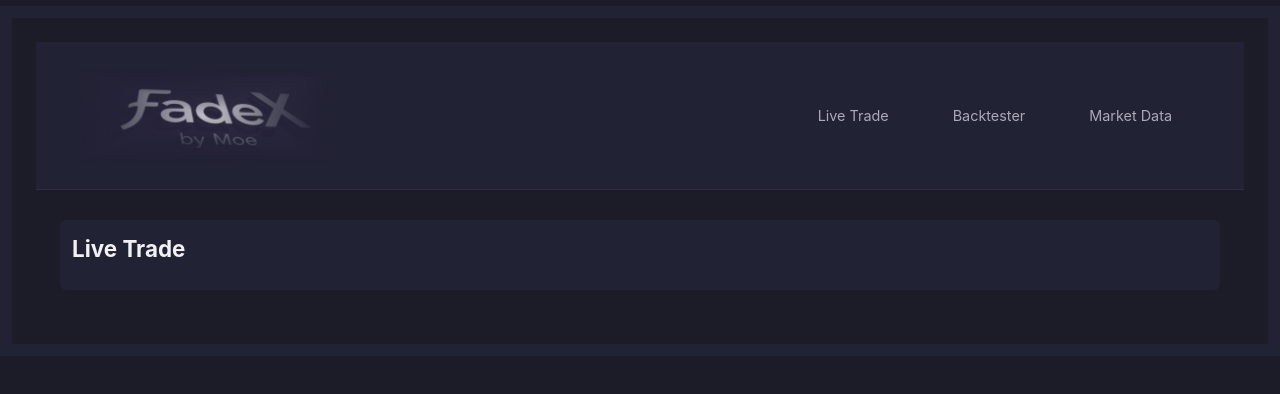
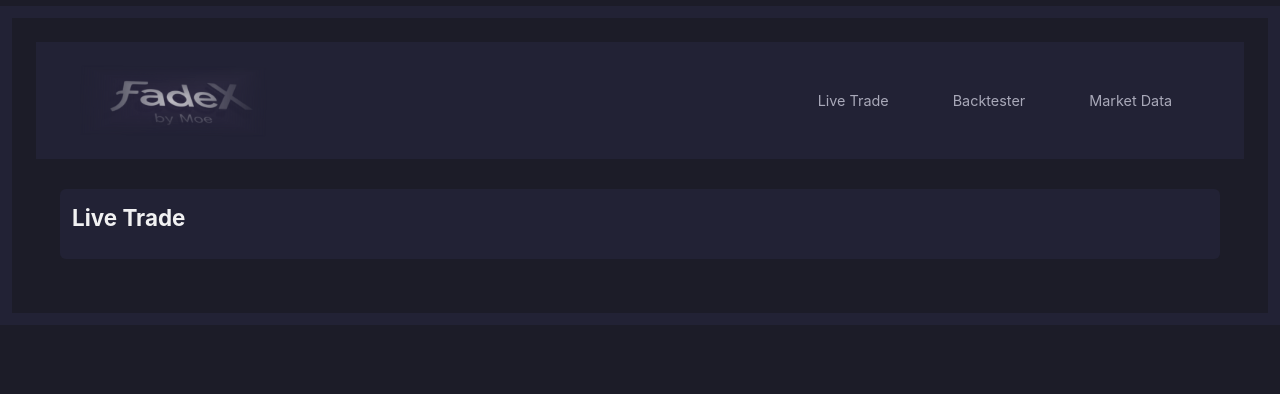
Before and after one commit to AxiomLC/Fadex25, a React (Create React App) app in the folder fadex25-ui/: page / in a window 1280 px wide. Shown: the top 394 px of the page. Built offline with nearby package versions, Linux system fonts and the light colour scheme.

Commit message:
Last good update css- MarketData pulled not organized

```diff
--- a/fadex25-ui/src/components/Navigation.module.css
+++ b/fadex25-ui/src/components/Navigation.module.css
@@ -2,7 +2,7 @@
 .navBar {
     background-color: var(--bg-secondary);
     padding: 0.1rem 2rem;
-    border-bottom: 1px solid var(--border-color);
+    border-bottom: 0px solid var(--border-color);
   }
 
   .navContent {
@@ -14,7 +14,7 @@
   }
 
   .logo {
-    height: 120px;
+    height: 90px;
     width: auto;
   }
 
--- a/fadex25-ui/src/index.css
+++ b/fadex25-ui/src/index.css
@@ -6,7 +6,7 @@
     --text-secondary: #A9A9B9; /* Subtle text for secondary info */
     --accent-primary: #39D0D8; /* Cyan accent for buttons, links */
     --accent-gradient: linear-gradient(45deg, #7748FC, #39D0D8); /* Gradient for highlights */
-  --border-color: #2D2D45; /* Dark border for contrast (unused in this update) */
+    --border-color: #4a0048; /* Dark border (unused here, but defined for consistency) */
     --danger: #FF5C5C; /* Red for errors/danger */
     --success: #45C581; /* Green for success */
     --warning: #FFB946; /* Yellow for warnings */
@@ -20,10 +20,12 @@
 
   body {
     font-family: 'Inter', -apple-system, sans-serif;
-  background-color: var(--bg-primary); /* Dark background for body */
+    background-color: var(--bg-primary); /* Explicit dark background for body */
     color: var(--text-primary); /* Light text for readability */
     font-size: 1rem; /* Uniform general text font size */
     line-height: 1.5;
+    margin: 0; /* Explicitly remove default browser margin */
+    padding: 0; /* Explicitly remove default browser padding */
   }
 
   .container {
@@ -33,11 +35,11 @@ body {
     background-color: var(--bg-primary); /* Ensure dark background */
   }
 
-/* Navigation (50% less thickness and padding, top padding halved, no borders) */
+  /* Navigation (no colored padding/margin, dark theme) */
   .nav-bar {
     background-color: var(--bg-secondary); /* Dark secondary background */
     padding: 0.0125rem 0.5rem; /* Reduced for thinner bar */
-  /* Removed border-bottom: 1px solid var(--border-color); to eliminate line */
+    /* No border-bottom to avoid lines */
   }
 
   .nav-content {
@@ -51,10 +53,10 @@ body {
   }
 
   .logo {
-  height: 25px; /* Reduced by a third from 60px, ensuring smaller size */
+    height: 40px; /* Reduced by a third from 60px */
     width: auto;
-  padding: 0; /* Removed padding to minimize space */
-  margin: 0; /* Removed margin to minimize space */
+    padding: 0; /* No padding to minimize space */
+    margin: 0; /* No margin to minimize space */
   }
 
   .nav-links {
@@ -82,15 +84,15 @@ body {
     background-color: rgba(255, 255, 255, 0.2); /* Subtle highlight on dark */
   }
 
-/* General content divs/blocks (25% less padding/margin, no borders) */
+  /* General content divs/blocks (no colored padding/margin, dark theme) */
   div, section {
     padding: 0.75rem; /* Reduced from 1rem or 1.5rem (25% less) */
     margin: 0.375rem 0; /* Reduced from 0.5rem or 0.75rem (25% less) */
     background-color: var(--bg-secondary); /* Dark secondary background for blocks */
-  /* Removed border: 1px solid var(--border-color); to eliminate lines */
+    /* Removed border to eliminate lines */
   }
 
-/* Headings (h1 for sections, h2 for subheadings/column titles, dark theme) */
+  /* Headings (dark theme) */
   h1 {
     font-size: 1.4rem; /* Section headings */
     margin-bottom: 0.75rem;
@@ -112,7 +114,7 @@ p, li, span, input, select, button {
     text-transform: none; /* Prevent unintended capitalization */
   }
 
-/* Buttons (Start/Stop/Pause/Status) as styled boxes with general text and custom colors, dark theme */
+  /* Buttons (dark theme) */
   button {
     font-size: 1rem; /* Uniform general text font size */
     padding: 0.25rem 0.5rem; /* Reduced for mechanical look */
```
Lines whose indentation alone changed are shown as unchanged.
